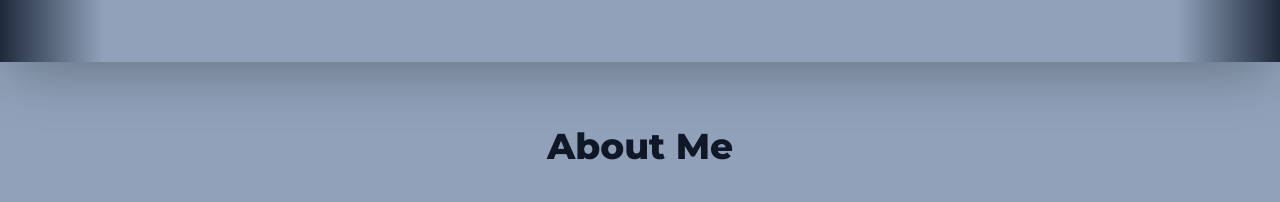
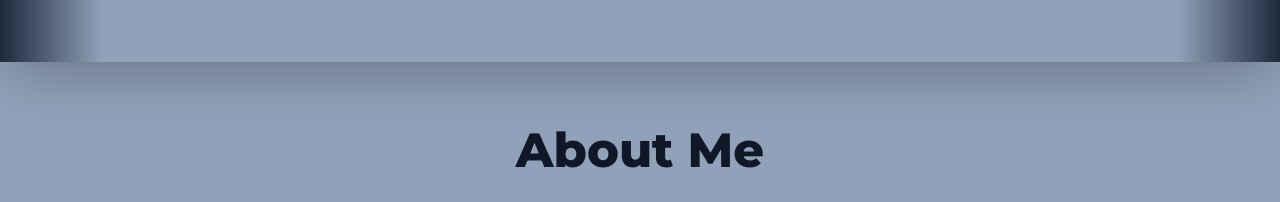
Before and after one commit to kamaldev10/nextjs-portofolio, a Next.js app: page / in a window 1280 px wide. Shown: the part 1000-1202 px from the top of the page. Built offline with nearby package versions, Linux system fonts and the light colour scheme.

Commit message:
style: upsize title size

```diff
--- a/src/components/sections/AboutSection.tsx
+++ b/src/components/sections/AboutSection.tsx
@@ -8,7 +8,7 @@
       id="about"
       className="min-h-[calc(100vh-4rem)] text-center py-16 bg-slate-400 dark:bg-gray-900"
     >
-      <h2 className="text-2xl sm:text-3xl md:text-4xl font-extrabold text-gray-900 dark:text-white text-center mb-4 md:mb-8">
+      <h2 className="text-3xl sm:text-4xl md:text-5xl font-extrabold text-gray-900 dark:text-white text-center mb-4 md:mb-8">
         About Me
       </h2>
       <div className=" flex flex-col md:flex-row items-center justify-center ">
```
